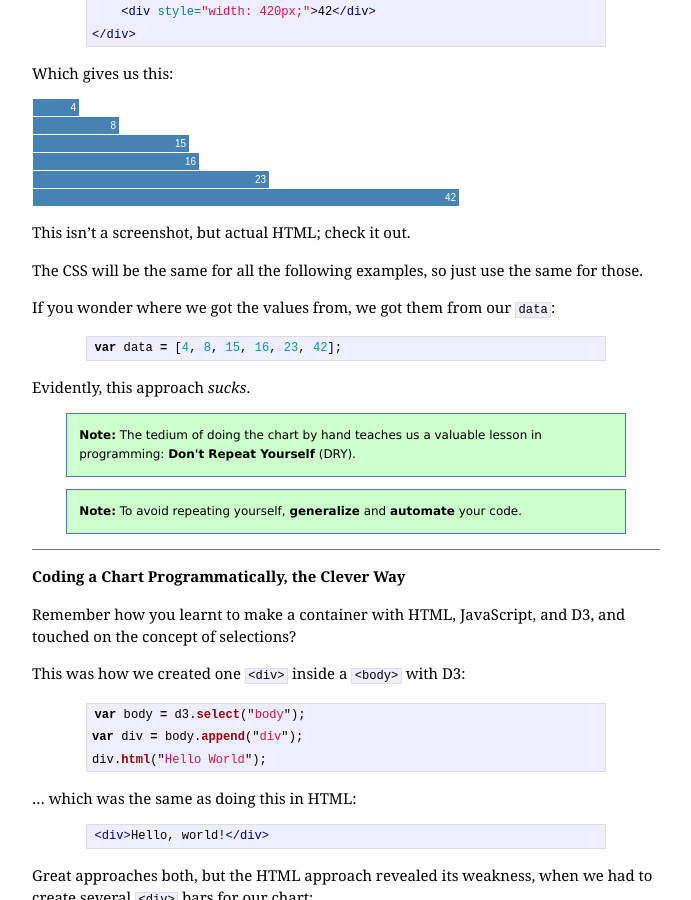
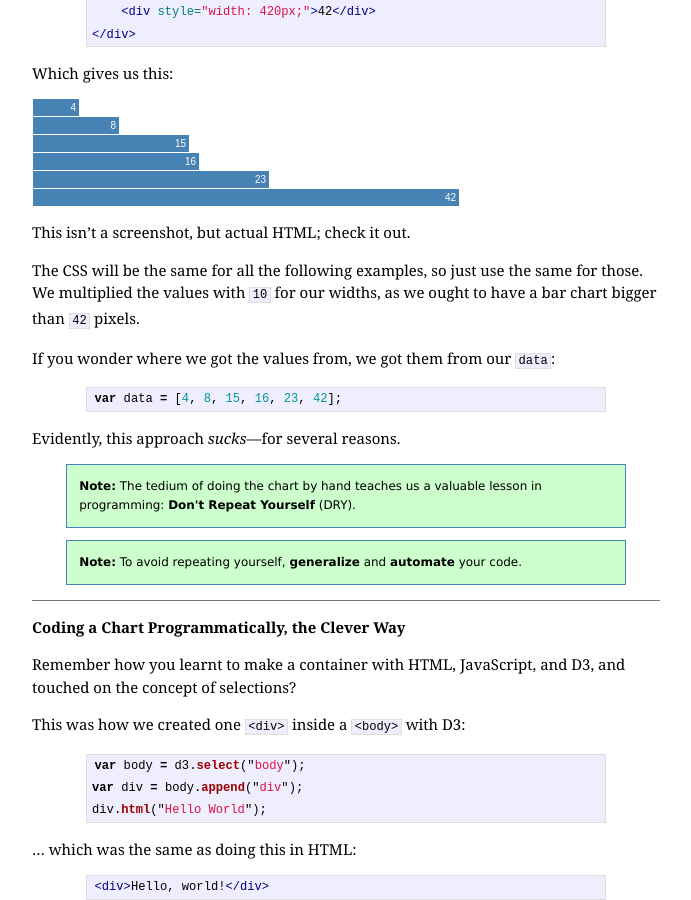
Before and after one commit to ndarville/ndarville.github.io, a Jekyll site: the page built from _posts/2013-11-10-a-bar-chart.markdown, in a window 1280 px wide and 900 px high, scrolled down 4262 px. Shown: the whole window, without its empty margins (294-985 px from the left). Built offline with Jekyll 4.4.1, drawn with Linux system fonts in a browser that asks for light colours; Markdown is read by kramdown in place of the engine named in the settings.

Commit message:
Added early reference to magic number

````diff
--- a/_posts/2013-11-10-a-bar-chart.markdown
+++ b/_posts/2013-11-10-a-bar-chart.markdown
@@ -241,7 +241,7 @@ Which gives us this:
 
 This isn't a screenshot, but actual HTML; check it out.
 
-The CSS will be the same for all the following examples, so just use the same for those.
+The CSS will be the same for all the following examples, so just use the same for those. We multiplied the values with `10` for our widths, as we ought to have a bar chart bigger than `42` pixels.
 
 If you wonder where we got the values from, we got them from our `data`:
 
@@ -249,7 +249,7 @@ If you wonder where we got the values from, we got them from our `data`:
 var data = [4, 8, 15, 16, 23, 42];
 ```
 
-Evidently, this approach *sucks*.
+Evidently, this approach *sucks*---for several reasons.
 
 <div class="info box">
     The tedium of doing the chart by hand teaches us a valuable lesson in programming: <strong>Don't Repeat Yourself</strong> (DRY).
````
